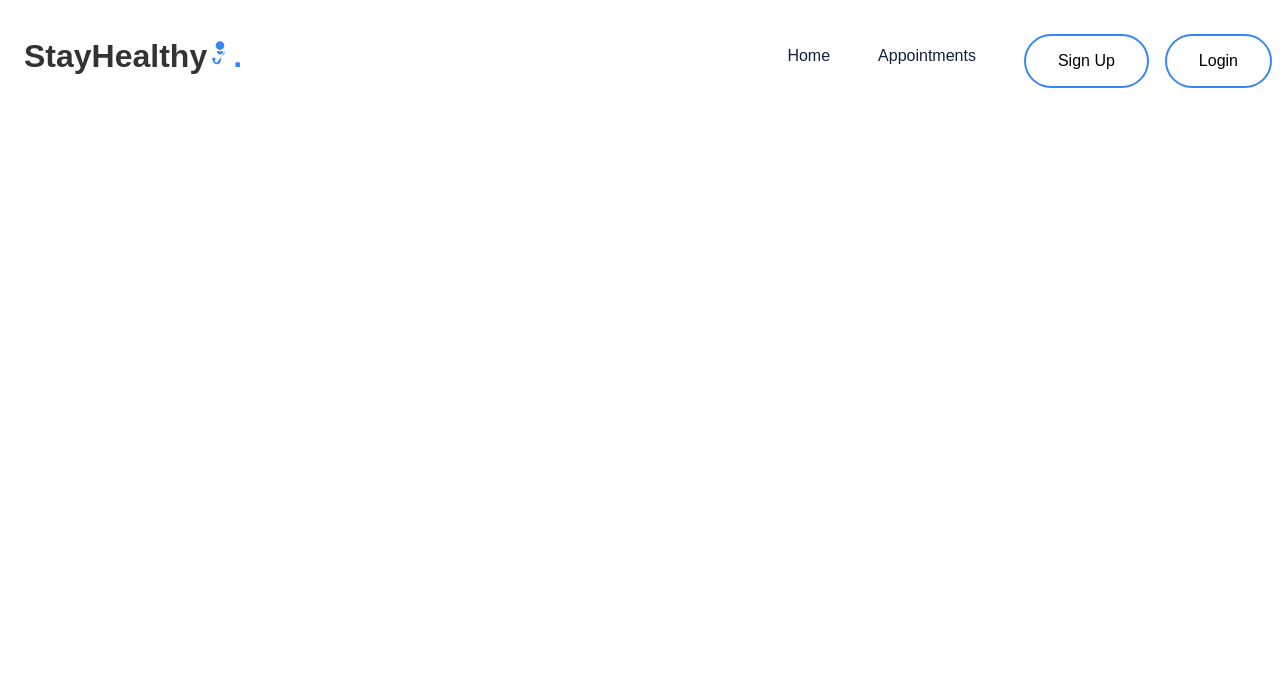
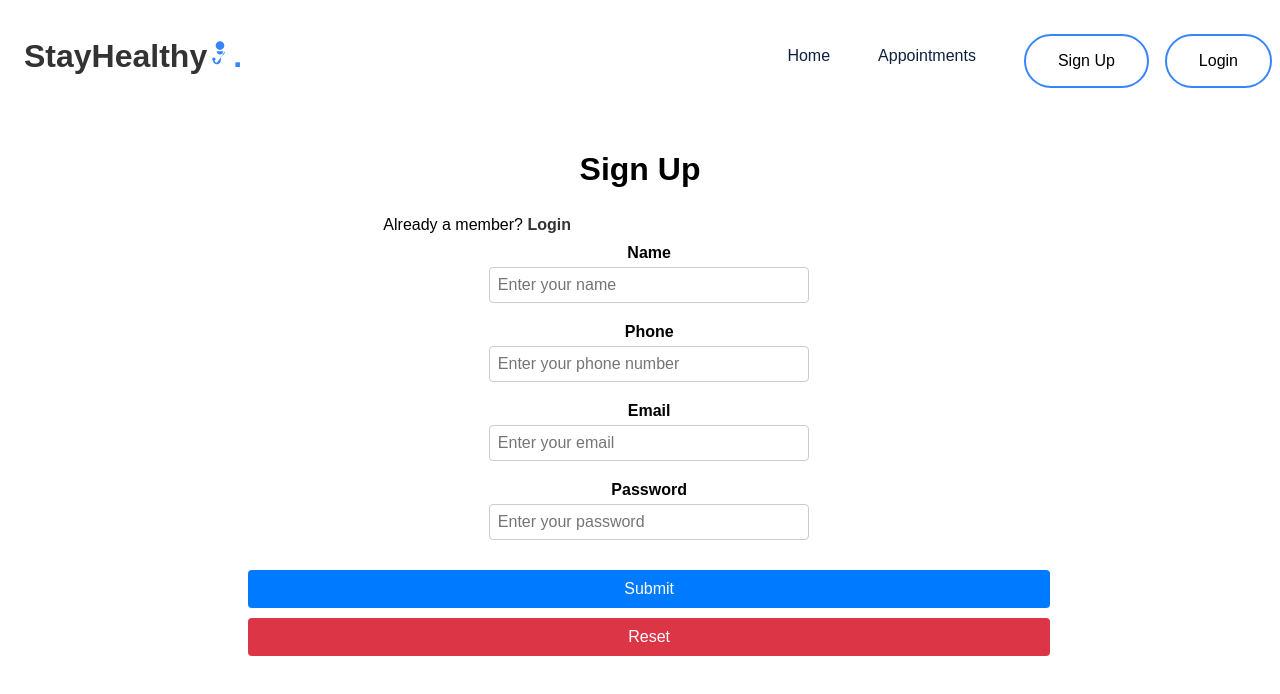
Before and after one commit to Sumitr3211/Med_App, a React (Create React App) app: page /signup in a window 1280 px wide. Shown: the top 694 px of the page. Built offline with nearby package versions, Linux system fonts and the light colour scheme.

Commit message:
initial commit

```diff
--- a/src/App.js
+++ b/src/App.js
@@ -2,13 +2,19 @@
 import './App.css';
 import Navbar from "./Navbar/Navbar";
 import LandingPage from "./Landing_Page/Landing_Page";
+import SignUp from "./Sign Up/Sign_Up";
+import Login from "./Login/Login";
 function App() {
   return (
     <div className="App">
       <BrowserRouter>
-      < Navbar />
+      <Navbar />
+
       <Routes>
       <Route path="/" element={<LandingPage/>}/>
+      <Route path="/signup" element={<SignUp/>}/>
+      <Route path="/login" element={<Login/>}/>
+
       </Routes>
       </BrowserRouter>
     </div>
--- a/src/Login/Login.js
+++ b/src/Login/Login.js
@@ -0,0 +1,55 @@
+
+import React from 'react';
+import './Login.css';
+import { Link } from "react-router-dom";
+function Login() {
+  return (
+
+    <div class="container">
+
+        <div class="login-grid">
+
+          <div class="login-text">
+            <h2>Login</h2>
+          </div>
+
+          <div class="login-text">
+            Are you a new member? <span><Link to="/signup" style= {{color: ' #2190FF'}}> Sign Up Here</Link></span>
+          </div>
+          <br />
+          <div class="login-form">
+            <form>
+
+              <div class="form-group">
+                <label for="email">Email</label>
+                <input type="email" name="email" id="email" class="form-control" placeholder="Enter your email" aria-describedby="helpId" />
+              </div>
+
+              <div class="form-group">
+                <label for="password">Password</label>
+                <input
+                  type="password"
+                  name="password"
+                  id="password"
+                  class="form-control"
+                  placeholder="Enter your password"
+                  aria-describedby="helpId"
+                />
+              </div>
+
+              <div class="btn-group">
+                <button type="submit" class="btn btn-primary mb-2 mr-1 waves-effect waves-light">Login</button>
+                <button type="reset" class="btn btn-danger mb-2 waves-effect waves-light">Reset</button>
+              </div>
+              <br />
+
+              <div class="login-text">
+                Forgot Password?
+              </div>
+            </form>
+          </div>
+        </div>
+      </div>
+  )
+}
+export default Login
--- a/src/Navbar/Navbar.js
+++ b/src/Navbar/Navbar.js
@@ -1,12 +1,13 @@
 import React from "react";
 import './Navbar.css';
+import { Link } from "react-router-dom";
 
 function Navbar() {
     return(
         <div>
              <nav>
 
-       <div class="nav__logo">
+       <div className="nav__logo">
 
          <a href="/">
            StayHealthy
@@ -29,32 +30,32 @@
          <span>.</span>
        </div>
 
-       <div class="nav__icon" >
+       <div className="nav__icon" >
 
-         <i class="fa fa-times fa fa-bars"></i>
+         <i className="fa fa-times fa fa-bars"></i>
        </div>
 
 
-       <ul class="nav__links active">
+       <ul className="nav__links active">
 
-         <li class="link">
+         <li className="link">
            <a href="../Landing_Page/LandingPage.html">Home</a>
          </li>
 
-         <li class="link">
+         <li className="link">
            <a href="/">Appointments</a>
          </li>
 
-         <li class="link">
-           <a href="../Sign Up/Sign_Up.html">
-             <button class="btn1">Sign Up</button>
-           </a>
+         <li className="link">
+           <Link to="/signup">
+             <button className="btn1">Sign Up</button>
+           </Link>
          </li>
 
-         <li class="link">
-           <a href="../Login/Login.html">
-             <button class="btn1">Login</button>
-           </a>
+         <li className="link">
+           <Link to="/login">
+             <button className="btn1">Login</button>
+           </Link>
          </li>
        </ul>
    </nav>
--- a/src/Sign Up/Sign_Up.js
+++ b/src/Sign Up/Sign_Up.js
@@ -0,0 +1,48 @@
+import React from "react";
+import "./Sign_Up.css"
+
+function SignUp(){
+    return(
+<div className="container" style={{marginTop: '5%'}}>
+        <div className="signup-grid">
+            <div className="signup-text">
+                <h1>Sign Up</h1>
+            </div>
+            <div className="signup-text1" style={{textAlign: 'left'}}>
+                Already a member? <span><a href="../Login/Login.html" className="signup-color" style={{fill: '#2190FF'}}> Login</a></span>
+            </div>
+            <div className="signup-form">
+                <form>
+
+                    <div className="form-group">
+                        <label for="name">Name</label>
+                        <input type="text" name="name" id="name" required className="form-control" placeholder="Enter your name" aria-describedby="helpId" />
+                    </div>
+
+                    <div className="form-group">
+                        <label for="phone">Phone</label>
+                        <input type="tel" name="phone" id="phone" required className="form-control" placeholder="Enter your phone number" aria-describedby="helpId" />
+                    </div>
+
+                    <div className="form-group">
+                        <label for="email">Email</label>
+                        <input type="email" name="email" id="email" required className="form-control" placeholder="Enter your email" aria-describedby="helpId" />
+                    </div>
+
+                    <div className="form-group">
+                        <label for="password">Password</label>
+                        <input name="password" id="password" required className="form-control" placeholder="Enter your password" aria-describedby="helpId" />
+                    </div>
+
+                    <div className="btn-group">
+                        <button type="submit" className="btn btn-primary mb-2 mr-1 waves-effect waves-light">Submit</button>
+                        <button type="reset" className="btn btn-danger mb-2 waves-effect waves-light">Reset</button>
+                    </div>
+                </form>
+            </div>
+        </div>
+    </div>
+    )
+}
+
+ export default SignUp;
```
